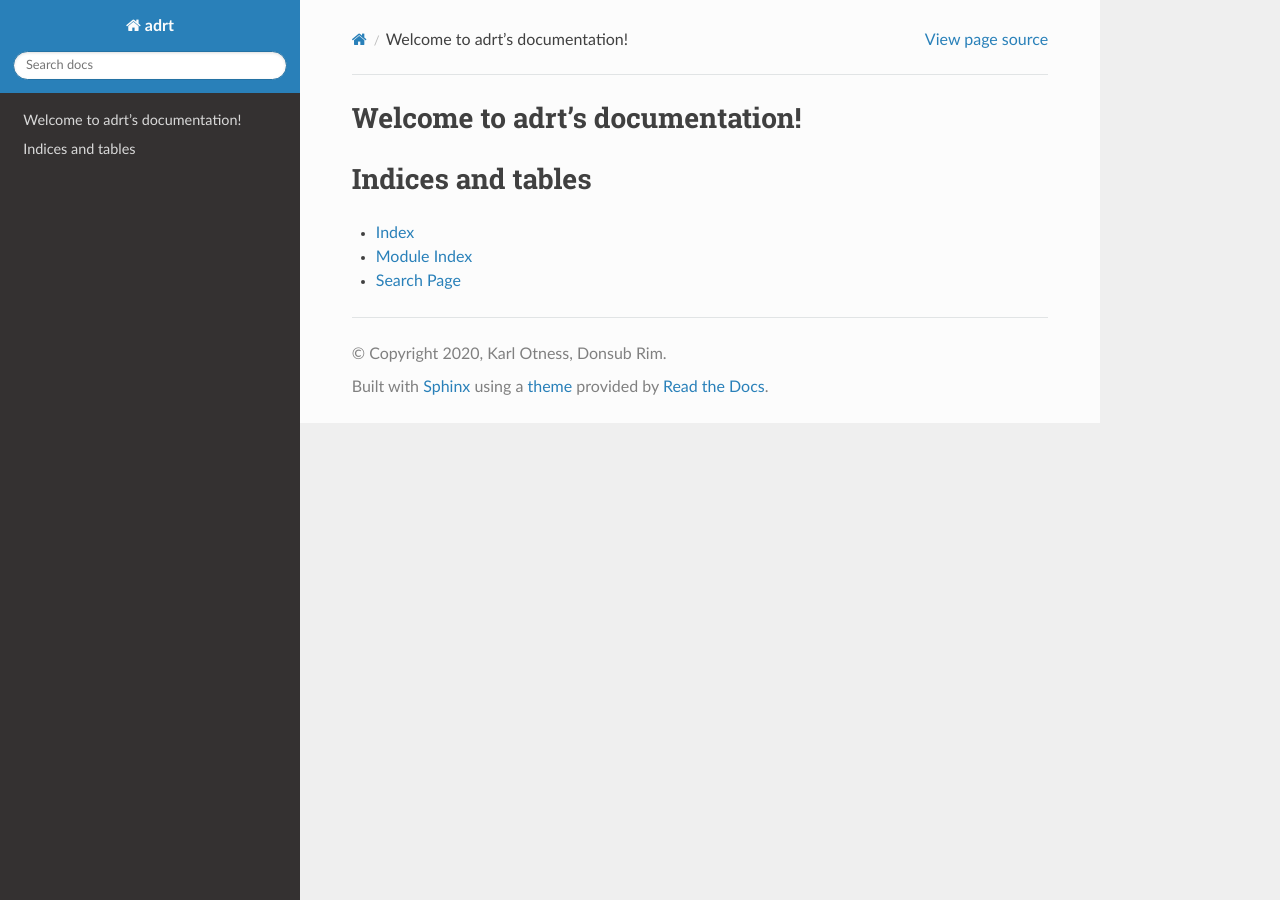
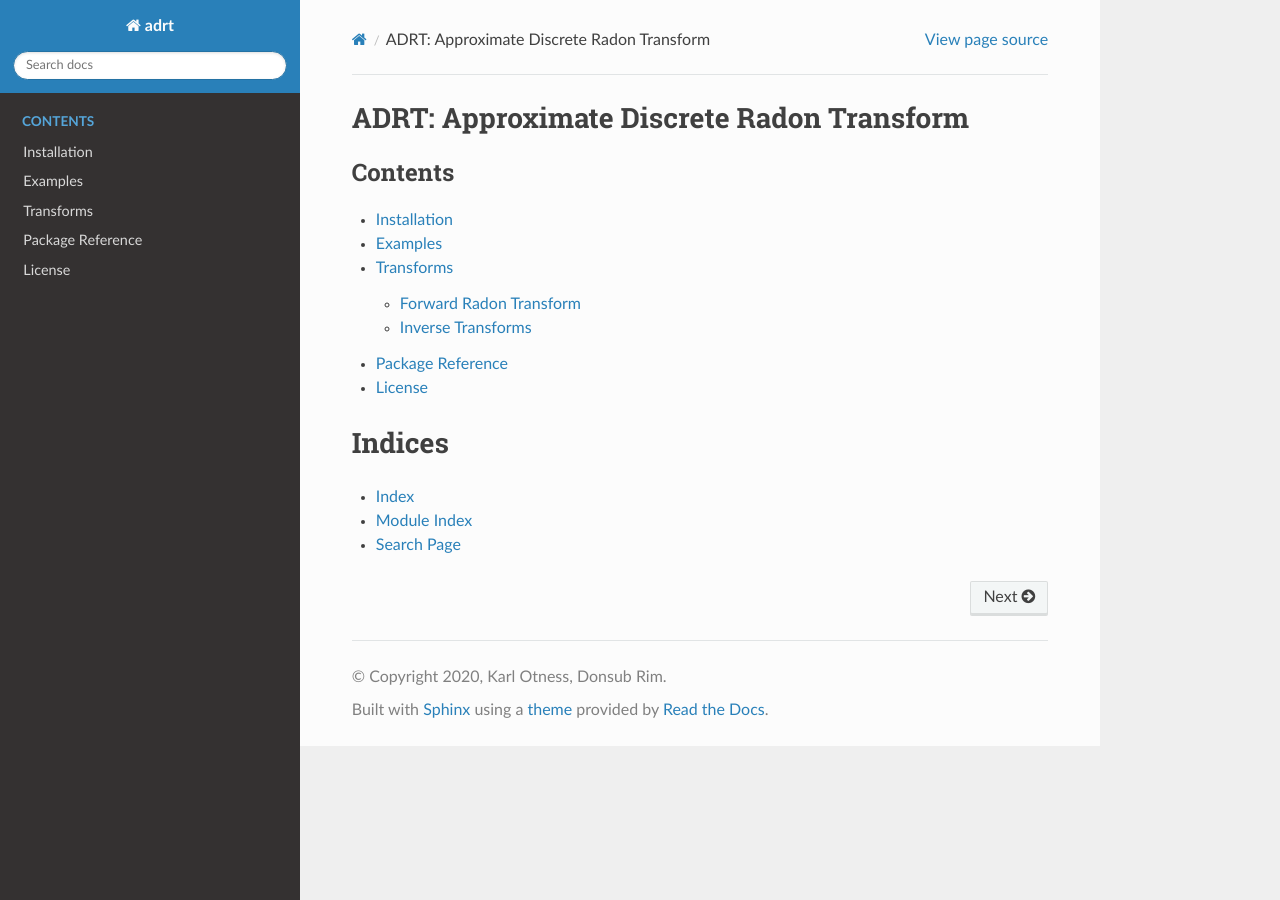
Before and after one commit to karlotness/adrt, a Sphinx documentation site: the page built from docs/index.rst, in a window 1280 px wide. Built offline with Sphinx 7.4.7 and the Read the Docs theme 2.0.0, drawn with Linux system fonts in a browser that asks for light colours.

Commit message:
Reference other documentation pages from root page.

```diff
--- a/docs/index.rst
+++ b/docs/index.rst
@@ -1,19 +1,19 @@
-.. adrt documentation master file, created by
-   sphinx-quickstart on Wed Aug 26 00:10:54 2020.
-   You can adapt this file completely to your liking, but it should at least
-   contain the root `toctree` directive.
-
-Welcome to adrt's documentation!
-================================
+ADRT: Approximate Discrete Radon Transform
+==========================================
 
 .. toctree::
    :maxdepth: 2
-   :caption: Contents:
+   :caption: Contents
+
+   install
+   example
+   transforms
+   reference
+   license
 
 
-
-Indices and tables
-==================
+Indices
+=======
 
 * :ref:`genindex`
 * :ref:`modindex`
```
